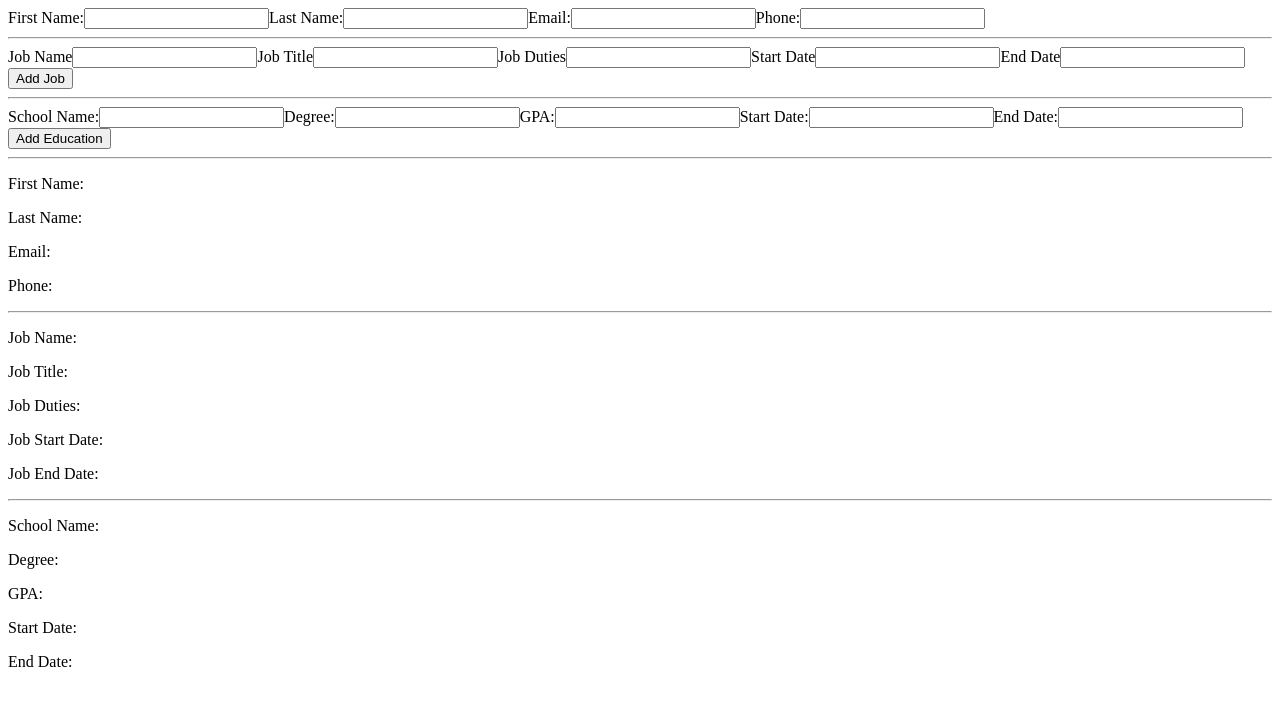
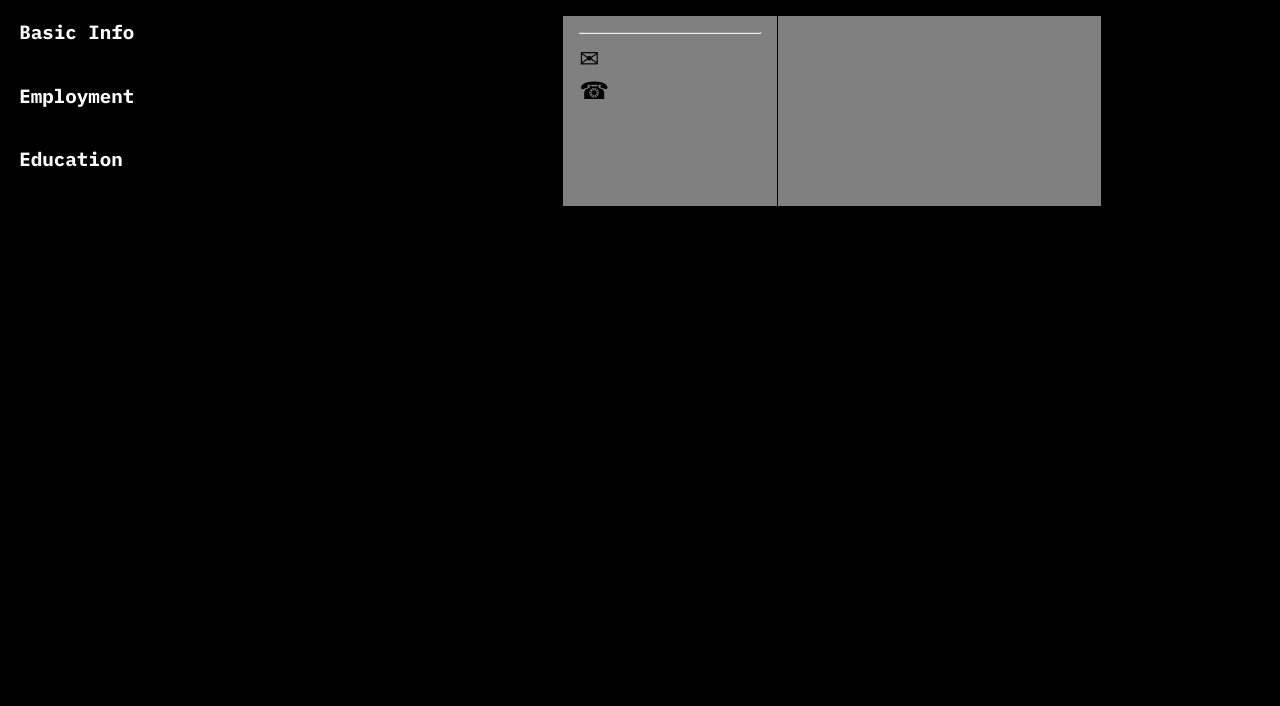
Before and after one commit to vognec/cv-application, a React (Vite) app: page / in a window 1280 px wide. Shown: the top 706 px of the page. Built offline with nearby package versions, Linux system fonts and the light colour scheme.

Commit message:
added in accordion and add buttons for edu and job and styled

```diff
--- a/index.html
+++ b/index.html
@@ -5,6 +5,9 @@
     <link rel="icon" type="image/svg+xml" href="/vite.svg" />
     <meta name="viewport" content="width=device-width, initial-scale=1.0" />
     <title>CV Generator</title>
+    <link rel="preconnect" href="https://fonts.googleapis.com">
+<link rel="preconnect" href="https://fonts.gstatic.com" crossorigin>
+<link href="https://fonts.googleapis.com/css2?family=IBM+Plex+Mono:ital,wght@0,100;0,200;0,300;0,400;0,500;0,600;0,700;1,100;1,200;1,300;1,400;1,500;1,600;1,700&display=swap" rel="stylesheet">
   </head>
   <body>
     <div id="root"></div>
--- a/package.json
+++ b/package.json
@@ -12,6 +12,7 @@
   "dependencies": {
     "react": "^18.3.1",
     "react-dom": "^18.3.1",
+    "react-helmet": "^6.1.0",
     "uuid": "^10.0.0"
   },
   "devDependencies": {
--- a/src/components/App.jsx
+++ b/src/components/App.jsx
@@ -3,7 +3,6 @@ import BasicInfo from './BasicInfo';
 import Cv from './Cv';
 import JobInfo from './JobInfo';
 import EduInfo from './EduInfo';
-import {v4 as uuid} from 'uuid'
 
 function App() {
   const [basicInfo, setBasicInfo] = useState(
@@ -14,26 +13,9 @@ function App() {
         phone: ''
     }
   );
-  const [jobInfo, setJobInfo] = useState([
-    {
-        jobName: '',
-        jobTitle: '',
-        jobDuties: '',
-        jobStartDate: '',
-        jobEndDate: '',
-        id: uuid()
-    }
-  ]);
-  const [eduInfo, setEduInfo] = useState([
-    {
-        eduName: '',
-        eduDegree: '',
-        eduGPA: '',
-        eduStartDate: '',
-        eduEndDate: '',
-        id: uuid()
-    }
-  ])
+  const [jobInfo, setJobInfo] = useState([]);
+  const [eduInfo, setEduInfo] = useState([]);
+
   const handleBasicInputChange = (e) => {
     const {name, value} = e.target;
     setBasicInfo( prevBasicInfo => ({
@@ -56,14 +38,15 @@ function App() {
   }
 
   return (
-    <div>
-      <BasicInfo basicInfo={basicInfo} onChange={handleBasicInputChange} />
-      <hr />
-      <JobInfo jobInfo={jobInfo} setJobInfo={setJobInfo} onChange={handleJobInputChange} />
-      <hr />
-      <EduInfo eduInfo={eduInfo} setEduInfo={setEduInfo} onChange={handleEduInputChange}/>
-      <hr/>
-      <Cv basicInfo={basicInfo} jobInfo={jobInfo} eduInfo={eduInfo}/>
+    <div className='app-container ibm-plex-mono-regular'>
+       <div className='app-input-container'>
+        <BasicInfo basicInfo={basicInfo} onChange={handleBasicInputChange} />
+        <JobInfo jobInfo={jobInfo} setJobInfo={setJobInfo} onChange={handleJobInputChange} />
+        <EduInfo eduInfo={eduInfo} setEduInfo={setEduInfo} onChange={handleEduInputChange}/>
+      </div>
+      <div className='app-cv-container'>
+        <Cv basicInfo={basicInfo} jobInfo={jobInfo} eduInfo={eduInfo}/>
+      </div>
     </div>
   );
 };
--- a/src/components/BasicInfo.jsx
+++ b/src/components/BasicInfo.jsx
@@ -1,42 +1,63 @@
+import '../styles/styles.css'
+import { useState } from 'react';
+
 function BasicInfo({ basicInfo, onChange}) {
+  const [isOpen, setIsOpen] = useState(false);
+
+  const toggleAccordion = () => {
+    setIsOpen(!isOpen);
+  }
   return (
-    <div>
-          <label>
+      <div className="accordion">
+            <div className="accordion-item">
+              <div className="accordion-header" onClick={toggleAccordion}>
+                Basic Info
+              </div>
+              <div className={`accordion-content ${isOpen ? 'open' : ''}`}>
+                <div className='accordion-inputs'>
+                  <label htmlFor='firstName'>
                     First Name:
+                  </label>
                   <input
                       type="text"
+                      id='firstName'
                       name="firstName"
                       value={basicInfo.firstName}
                       onChange={onChange}
                     />
+                  <label htmlFor='lastName'>
+                    Last Name:
                   </label>
-          <label>
-            Last Name:
                   <input
                       type="text"
+                      id='lastName'
                       name="lastName"
                       value={basicInfo.lastName}
                       onChange={onChange}
                     />
+                  <label htmlFor='email'>
+                    Email:
                   </label>
-          <label>
-            Email:
                   <input
                       type="email"
+                      id='email'
                       name="email"
                       value={basicInfo.email}
                       onChange={onChange}
                     />
+                  <label htmlFor='phone'>
+                    Phone:
                   </label>
-          <label>
-            Phone:
                   <input
                       type="text"
+                      id='phone'
                       name="phone"
                       value={basicInfo.phone}
                       onChange={onChange}
                     />
-          </label>
+                </div>
+              </div>
+            </div>
       </div>
   );
 };
--- a/src/components/Cv.jsx
+++ b/src/components/Cv.jsx
@@ -2,33 +2,39 @@ function Cv({basicInfo, jobInfo, eduInfo}) {
   return (
 
 
-        <div >
-          <p>First Name: {basicInfo.firstName}</p>
-          <p>Last Name: {basicInfo.lastName}</p>
-          <p>Email: {basicInfo.email}</p>
-          <p>Phone: {basicInfo.phone}</p>
+        <div className="cv-container">
+          <div className="cv-left-container">
+            <p className="cv-name">{basicInfo.firstName} {basicInfo.lastName}</p>
             <hr />
+            <div className="cv-contact">
+              <p className="cv-email">{basicInfo.email}</p>
+              <p className="cv-phone">{basicInfo.phone}</p>
+            </div>
+          </div>
+
+            <div className="cv-right-container">
               {jobInfo.map( item => (
                 <div key={item.id}>
-                <p>Job Name: {item.jobName}</p>
-                <p>Job Title: {item.jobTitle}</p>
-                <p>Job Duties: {item.jobDuties}</p>
-                <p>Job Start Date: {item.jobStartDate}</p>
-                <p>Job End Date: {item.jobEndDate}</p>
+                    <p>{item.jobName}</p>
+                    <p>{item.jobTitle}</p>
+                    <p>{item.jobDuties}</p>
+                    <p>{item.jobStartDate}</p>
+                    <p>{item.jobEndDate}</p>
                 </div>
                 )
               )}
-          <hr />
               {eduInfo.map( item =>(
                 <div key={item.id}>
-                <p>School Name: {item.eduName}</p>
-                <p>Degree: {item.eduDegree}</p>
-                <p>GPA: {item.eduGPA}</p>
-                <p>Start Date: {item.eduStartDate}</p>
-                <p>End Date: {item.eduEndDate}</p>
+                    <p>{item.eduName}</p>
+                    <p>{item.eduDegree}</p>
+                    <p>{item.eduGPA}</p>
+                    <p>{item.eduStartDate}</p>
+                    <p>{item.eduEndDate}</p>
                 </div>
               )
               )}
+            </div>
+
         </div>
 
   );
--- a/src/components/EduInfo.jsx
+++ b/src/components/EduInfo.jsx
@@ -1,7 +1,16 @@
 import {v4 as uuid} from 'uuid'
+import { useState } from 'react';
 
 function EduInfo( {eduInfo, setEduInfo, onChange} ) {
+    const [isOpen, setIsOpen] = useState(false);
+    const [isAddEduOpen, setIsAddEduOpen] = useState(false);
 
+    const toggleAccordion = () => {
+        setIsOpen(!isOpen);
+        if (isAddEduOpen) {
+            setIsAddEduOpen(false);
+        }
+    }
     const handleAddEduClick = () => {
         const edu = {
             eduName: '',
@@ -13,64 +22,79 @@ function EduInfo( {eduInfo, setEduInfo, onChange} ) {
         }
         const newEdu = [...eduInfo, edu];
         setEduInfo(newEdu);
+        setIsAddEduOpen(true);
     }
     return (
-        <div>
+        <div className='accordion'>
+            <div className="accordion-item">
+                <div className='accordion-header' onClick={toggleAccordion}>Education</div>
+                <div className="accordion-btn-wrapper btm-padding">
+                    <button className={`accordion-button ${isOpen ? 'active' : ''}`} onClick={handleAddEduClick}>
+                        Add Education
+                        </button>
+                </div>
+                <div className={`accordion-content ${isAddEduOpen ? 'open' : ''}`}>
                     {eduInfo.map((item, index) => (
-                <div key={item.id}>
-                    <label>
+                        <div className='accordion-inputs' key={item.id}>
+                            <label htmlFor='eduName'>
                                 School Name:
+                            </label>
                             <input
                                 type='text'
+                                id='eduName'
                                 name='eduName'
                                 value={eduInfo.eduName}
                                 onChange={(e) => onChange(index, e)}
                             >
                             </input>
+                            <label htmlFor='eduDegree'>
+                                Degree:
                             </label>
-                    <label>
-                        Degree:
                             <input
                                 type='text'
+                                id='eduDegree'
                                 name='eduDegree'
                                 value={eduInfo.eduDegree}
                                 onChange={(e) => onChange(index, e)}
                             >
                             </input>
+                            <label htmlFor='eduGPA'>
+                                GPA:
                             </label>
-                    <label>
-                        GPA:
                             <input
                                 type='text'
+                                id='eduGPA'
                                 name='eduGPA'
                                 value={eduInfo.eduGPA}
                                 onChange={(e) => onChange(index, e)}
                             >
                             </input>
+                            <label htmlFor='eduStartDate'>
+                                Start Date:
                             </label>
-                    <label>
-                        Start Date:
                             <input
                                 type='text'
+                                id='eduStartDate'
                                 name='eduStartDate'
                                 value={eduInfo.eduStartDate}
                                 onChange={(e) => onChange(index, e)}
                             >
                             </input>
+                            <label htmlFor='eduEndDate'>
+                                End Date:
                             </label>
-                    <label>
-                        End Date:
                             <input
                                 type='text'
+                                id='eduEndDate'
                                 name='eduEndDate'
                                 value={eduInfo.eduEndDate}
                                 onChange={(e) => onChange(index, e)}
                             >
                             </input>
-                    </label>
                         </div>
                     ))}
-            <button onClick={handleAddEduClick}>Add Education</button>
+                </div>
+            </div>
         </div>
     )
 }
--- a/src/components/JobInfo.jsx
+++ b/src/components/JobInfo.jsx
@@ -1,6 +1,17 @@
 import {v4 as uuid} from 'uuid'
+import { useState } from 'react';
 
 function JobInfo({jobInfo, setJobInfo, onChange}) {
+
+    const [isOpen, setIsOpen] = useState(false);
+    const [isAddJobOpen, setAddJobOpen] = useState(false);
+
+    const toggleAccordion = () => {
+        setIsOpen(!isOpen);
+        if (isAddJobOpen) {
+            setAddJobOpen(false);
+        }
+    }
 
     function handleAddJobClick()  {
          const newJob = {jobName: '',
@@ -11,61 +22,80 @@ function JobInfo({jobInfo, setJobInfo, onChange}) {
             id: uuid()}
         const updatedJobInfo = [...jobInfo, newJob];
         setJobInfo(updatedJobInfo);
+        setAddJobOpen(true);
     }
     return (
-        <div>
-
+        <div className='accordion'>
+           <div className='accordion-item'>
+            <div className='accordion-header' onClick={toggleAccordion}>Employment</div>
+            <div className='accordion-btn-wrapper'>
+                <button className={`accordion-button ${isOpen ? 'active' : ''}`}
+                onClick={handleAddJobClick}>
+                    Add Job
+                </button>
+            </div>
+            <div className={`accordion-content ${isAddJobOpen ? 'open' : ''}`}>
             {jobInfo.map((job, index) => (
-                <form key={job.id}>
-                    <label>
+                    <form key={job.id} className='accordion-inputs'>
+                        <label htmlFor='jobName'>
                             Job Name
+                        </label>
                         <input
                                 type="text"
+                                id='jobName'
                                 name="jobName"
                                 value={job.jobName}
                                 onChange={(e)=>onChange(index, e)}
-                            ></input>
+                                >
+                         </input>
+                        <label htmlFor='jobTitle'>
+                            Job Title
                         </label>
-                    <label>
-                        Job Title
                         <input
                                 type="text"
+                                id='jobTitle'
                                 name="jobTitle"
                                 value={job.jobTitle}
                                 onChange={(e)=>onChange(index, e)}
-                            ></input>
+                                >
+                        </input>
+                        <label htmlFor='jobDuties'>
+                            Job Duties
                         </label>
-                    <label>
-                        Job Duties
                         <input
                                 type="text"
                                 name="jobDuties"
                                 value={job.jobDuties}
                                 onChange={(e)=>onChange(index, e)}
-                            ></input>
+                                >
+                        </input>
+                        <label htmlFor='jobStartDate'>
+                            Start Date
                         </label>
-                    <label>
-                        Start Date
                         <input
                                 type="text"
+                                id='jobStartDate'
                                 name="jobStartDate"
                                 value={job.jobStartDate}
                                 onChange={(e)=>onChange(index, e)}
-                            ></input>
+                                >
+                        </input>
+                        <label htmlFor='jobEndDate'>
+                            End Date
                         </label>
-                    <label>
-                        End Date
                         <input
                                 type="text"
+                                id='jobEndDate'
                                 name="jobEndDate"
                                 value={job.jobEndDate}
                                 onChange={(e)=>onChange(index, e)}
-                            ></input>
-                    </label>
+                                >
+                        </input>
                     </form>
                 )
                 )}
-            <button onClick={handleAddJobClick}>Add Job</button>
+            </div>
+            </div>
         </div>
     )
 
--- a/src/styles/styles.css
+++ b/src/styles/styles.css
@@ -0,0 +1,148 @@
+*{
+    margin: 0;
+    padding: 0;
+    box-sizing: border-box;
+}
+body {
+    background-color: #000000;
+}
+.ibm-plex-mono-regular {
+    font-family: "IBM Plex Mono", monospace;
+    font-weight: 400;
+    font-style: normal;
+  }
+.accordion {
+    width: 100%;
+}
+
+.accordion-item {
+
+}
+.accordion-header {
+    background-color: #000000;
+    padding: 1em;
+    cursor: pointer;
+    font-size: 1.2rem;
+    font-weight: 900;
+    color: #FFFFFF;
+}
+
+.accordion-content{
+    display: none;
+    max-height: 0;
+    transition: max-height 0.6s ease;
+    padding: 1em;
+    overflow: hidden;
+    background-color: #000000;
+    color: #FFFFFF;
+}
+
+.accordion-content.open {
+    display: block;
+    max-height: 1000px;    /* change px */
+}
+
+.accordion-inputs {
+    display: flex;
+    flex-direction: column;
+    border: 1px solid #FFFFFF;
+    padding: .5em;
+    margin-bottom: 1em;
+}
+.accordion-button{
+    all: unset;
+    display: none;
+    max-height: 0;
+    transition: max-height 0.6s ease;
+    padding: .5em;
+    overflow: hidden;
+    background-color: grey;
+    border-radius: 5px;
+    font-size: .9rem;
+    color: black;
+    font-weight: bold;
+}
+
+.accordion-button.active {
+    display: block;
+    max-height: 500px;
+}
+
+.accordion-btn-wrapper {
+    background-color: #000000;
+    display: flex;
+    justify-content: center;
+
+}
+
+input {
+    background-color: grey;
+    margin-bottom: .7em;
+}
+label {
+    font-weight: 600;
+}
+
+.btm-padding {
+    padding-bottom: 1em;
+}
+
+.top-padding {
+    padding-top: 1em;
+}
+
+.app-container {
+    display: flex;
+
+}
+
+.app-input-container {
+    width: 30%;
+
+}
+
+.app-cv-container {
+    width: 70%;
+    background-color: #000000;
+    display: flex;
+    justify-content: center;
+    padding-top: 1em;
+}
+
+.cv-container {
+    color: #000000;
+    width: 60%;
+    background-color: grey;
+    display: flex;
+}
+
+.cv-left-container {
+    width: 40%;
+    border-right: 1px solid black;
+    padding: 1em;
+}
+
+.cv-right-container {
+    width: 60%;
+}
+
+.cv-name {
+    font-weight: 900;
+    font-size: 2rem;
+}
+
+.cv-contact{
+    margin-top: .5em;
+}
+
+.cv-email::before {
+    content: "\2709";
+    margin-right: 7px;
+    font-size: 1.5rem;
+}
+
+.cv-phone::before {
+    content: "\260E";
+    margin-right: 7px;
+    font-size: 1.5rem;
+}
```
Also changed, not shown: 1 other file (tests, documents, lock files or other folders). Lines whose indentation alone changed are shown as unchanged.
